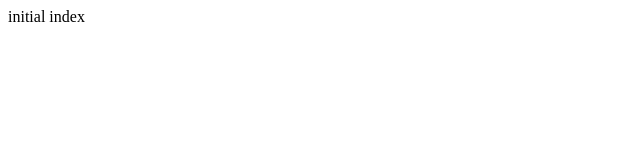
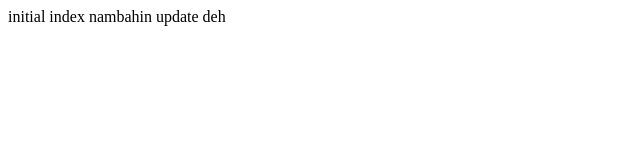
Before and after one commit to yohdeepsnow/serverAdminLC07, a plain HTML site: page index.html in a window 1280 px wide. Shown: the whole page, without its empty margins (0-640 px from the left). Drawn offline with Linux system fonts and the light colour scheme.

Commit message:
nambahin update

```diff
--- a/index.html
+++ b/index.html
@@ -2,6 +2,6 @@
 <head>
 </head>
 <body>
-initial index
+initial index nambahin update deh
 </body>
 </html>
```
